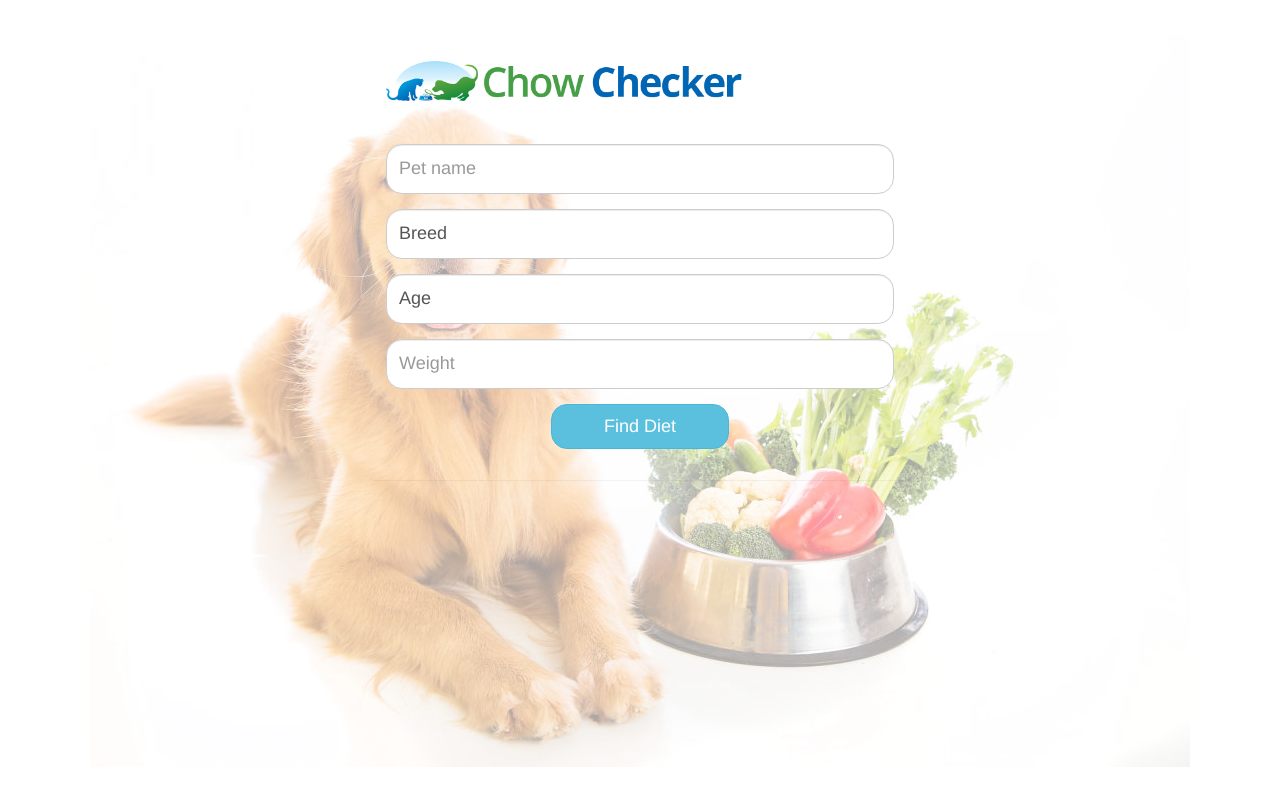
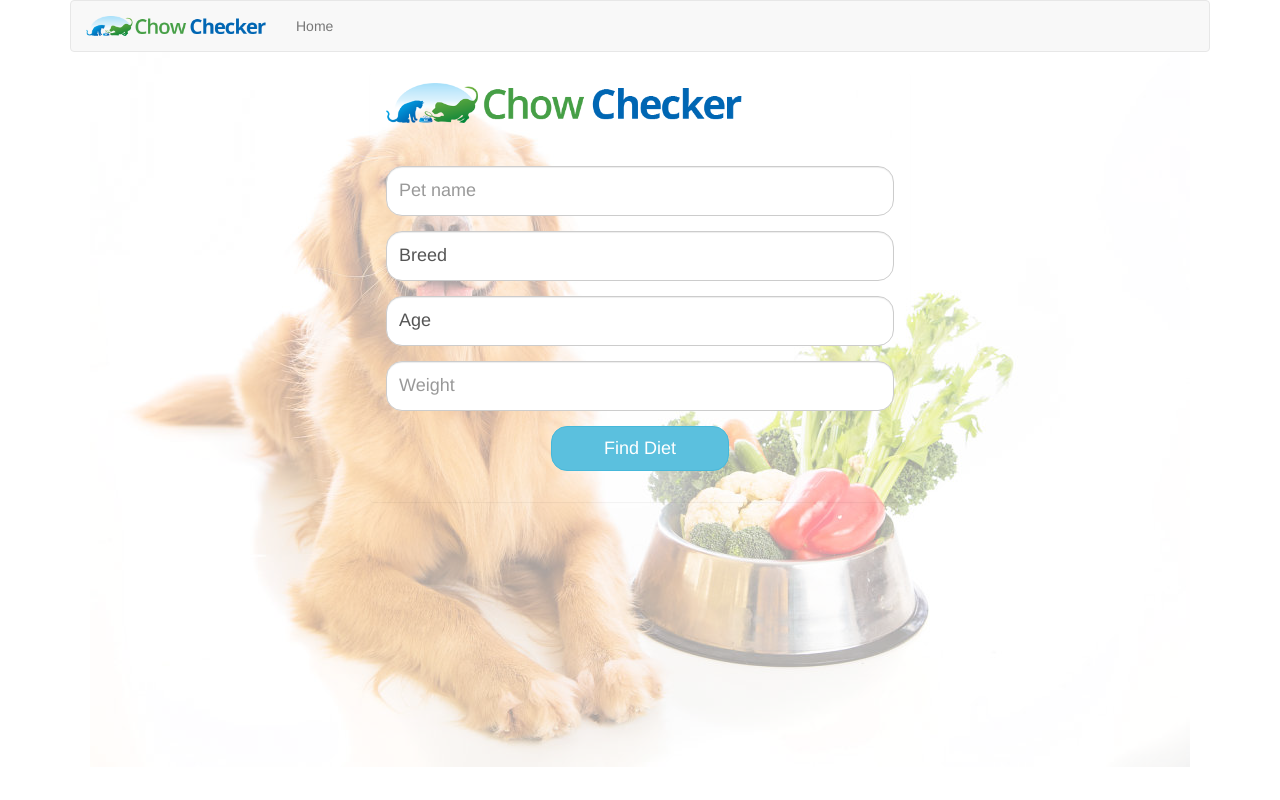
Before and after one commit to rvemulapally/chowcheckerUI, a website: page public/index.html in a window 1280 px wide. Drawn offline with nearby package versions, Linux system fonts and the light colour scheme; no server answers.

Commit message:
Added back/home button

```diff
--- a/public/core.js
+++ b/public/core.js
@@ -47,6 +47,10 @@ function mainController($scope, $http, $uibModal) {
             }
         });
     }
+
+    $scope.clear = function() {
+        $scope.results = null;
+    }
 }
 
 chowcheckerUI.controller('ModalInstanceCtrl', function ($scope, $uibModalInstance, product) {
--- a/public/index.html
+++ b/public/index.html
@@ -6,9 +6,21 @@
 <body ng-controller="mainController">
     <div id="dog-bg">
     </div>
+
     <div class="container">
-
-        <div ng-hide="results" style="margin-top:50px" class="mainbox col-md-6 col-md-offset-3 col-sm-8 col-sm-offset-2">
+        <nav class="navbar navbar-default">
+        <div class="container-fluid">
+          <div class="navbar-header">
+            <a class="navbar-brand" href="#" ng-click="clear()"><img style="height:20px;" src='images/chowchecker-logo.png'/></a>
+          </div>
+          <div id="navbar" class="navbar-collapse collapse">
+            <ul class="nav navbar-nav">
+              <li><a href="#" ng-click="clear()">Home</a></li>
+            </ul>
+          </div><!--/.nav-collapse -->
+        </div><!--/.container-fluid -->
+      </nav>
+        <div ng-hide="results" class="mainbox col-md-6 col-md-offset-3 col-sm-8 col-sm-offset-2">
             <div class="panel panel-info">
                 <div class="panel-heading">
                     <div class="panel-title">
```
